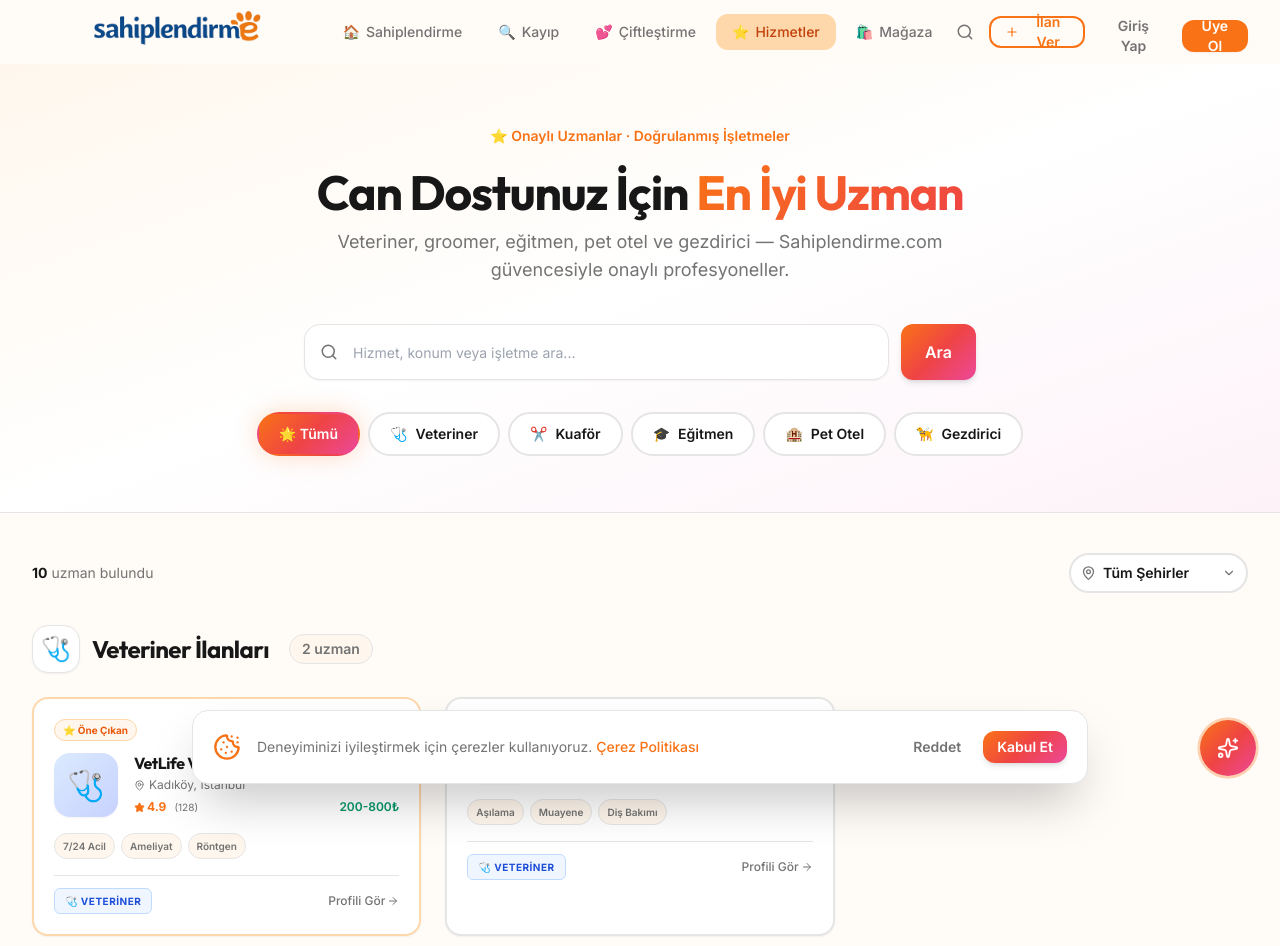
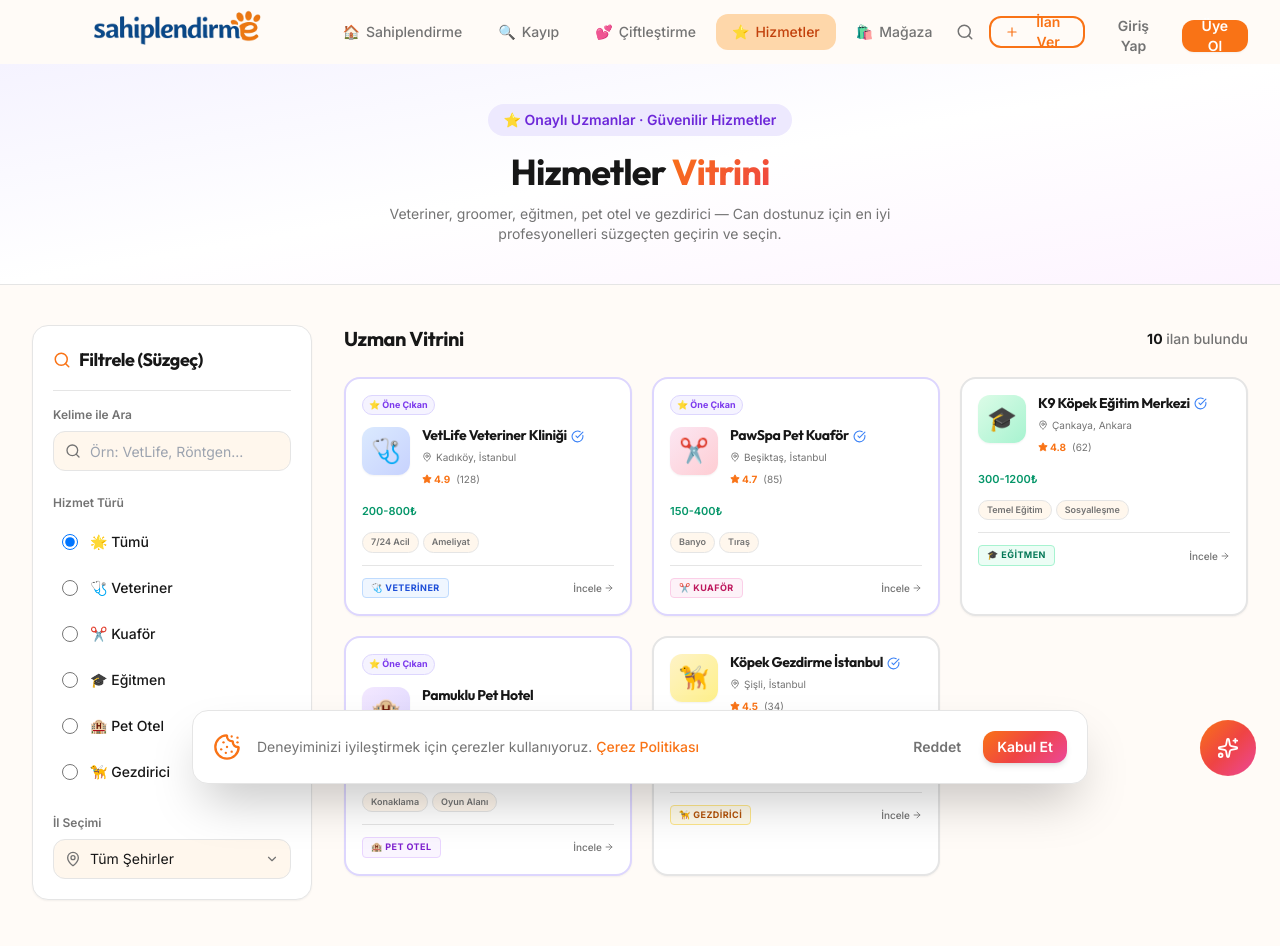
Before and after one commit to sevkabilgisayar/sahiplendirme-web, a Next.js app: page /hizmetler in a window 1280 px wide. Shown: the top 946 px of the page. Built offline with nearby package versions, Linux system fonts and the light colour scheme.

Commit message:
feat: hizmetler sayfasina profesyonel solsuzgec (sidebar filter) eklendi ve reklamlar yalnizca ortada ve sonda gosterilecek sekilde duzenlendi

```diff
--- a/src/app/(main)/hizmetler/page.tsx
+++ b/src/app/(main)/hizmetler/page.tsx
@@ -43,194 +43,163 @@ export default function HizmetlerPage() {
     return result;
   }, [search, selectedCategory, selectedCity]);
 
+  // Reklamın tam ortada çıkması için listenin yarısını hesaplıyoruz
+  const middleIndex = Math.floor(filtered.length / 2);
+
   return (
     <div className="bg-[var(--background)] min-h-screen">
       {/* Hero */}
-      <div className="bg-gradient-to-br from-orange-50 via-white to-pink-50 border-b border-[var(--border)] py-14">
-        <div className="max-w-7xl mx-auto px-4 sm:px-6 lg:px-8">
-          <div className="text-center mb-10">
-            <div className="inline-flex items-center gap-2 bg-[var(--brand-primary)]/10 text-[var(--brand-primary)] text-sm font-semibold px-4 py-1.5 rounded-full mb-4">
-              ⭐ Onaylı Uzmanlar · Doğrulanmış İşletmeler
+      <div className="bg-gradient-to-br from-violet-50 via-white to-fuchsia-50 border-b border-[var(--border)] py-10">
+        <div className="max-w-7xl mx-auto px-4 sm:px-6 lg:px-8 text-center">
+          <div className="inline-flex items-center gap-2 bg-violet-100 text-violet-700 text-sm font-semibold px-4 py-1.5 rounded-full mb-4">
+            ⭐ Onaylı Uzmanlar · Güvenilir Hizmetler
           </div>
-            <h1 className="text-4xl sm:text-5xl font-bold font-display mb-3">
-              Can Dostunuz İçin <span className="text-gradient">En İyi Uzman</span>
+          <h1 className="text-3xl sm:text-4xl font-bold font-display mb-3">
+            Hizmetler <span className="text-gradient">Vitrini</span>
           </h1>
-            <p className="text-lg text-[var(--foreground-muted)] max-w-2xl mx-auto">
-              Veteriner, groomer, eğitmen, pet otel ve gezdirici — Sahiplendirme.com güvencesiyle onaylı profesyoneller.
+          <p className="text-sm text-[var(--foreground-muted)] max-w-xl mx-auto">
+            Veteriner, groomer, eğitmen, pet otel ve gezdirici — Can dostunuz için en iyi profesyonelleri süzgeçten geçirin ve seçin.
           </p>
-          </div>
-
-          {/* Search */}
-          <div className="max-w-2xl mx-auto flex gap-3 mb-8">
-            <div className="flex-1 relative">
-              <Search size={18} className="absolute left-4 top-1/2 -translate-y-1/2 text-[var(--foreground-muted)]" />
-              <input
-                type="text"
-                placeholder="Hizmet, konum veya işletme ara..."
-                value={search}
-                onChange={e => setSearch(e.target.value)}
-                className="w-full h-14 pl-12 pr-4 rounded-2xl border border-[var(--border)] bg-white text-sm shadow-sm focus:outline-none focus:ring-2 focus:ring-[var(--brand-primary)]"
-              />
-              {search && (
-                <button onClick={() => setSearch('')} className="absolute right-4 top-1/2 -translate-y-1/2 text-[var(--foreground-muted)]">
-                  <X size={16} />
-                </button>
-              )}
-            </div>
-            <Button variant="gradient" size="lg" className="h-14 px-6 shadow-brand">Ara</Button>
-          </div>
-
-          {/* Category Tabs */}
-          <div className="flex flex-wrap justify-center gap-2 max-w-3xl mx-auto">
-            <button
-              onClick={() => setSelectedCategory('')}
-              className={`flex items-center gap-2 py-2.5 px-5 rounded-full border-2 font-semibold text-sm transition-all ${
-                !selectedCategory ? 'gradient-brand text-white border-transparent shadow-brand' : 'border-[var(--border)] bg-white hover:border-[var(--brand-primary-light)]'
-              }`}
-            >
-              🌟 Tümü
-            </button>
-            {SERVICE_CATEGORIES.map(cat => (
-              <button
-                key={cat.value}
-                onClick={() => setSelectedCategory(selectedCategory === cat.value ? '' : cat.value)}
-                className={`flex items-center gap-2 py-2.5 px-5 rounded-full border-2 font-semibold text-sm transition-all ${
-                  selectedCategory === cat.value
-                    ? cat.activeBg + ' shadow-sm scale-105'
-                    : 'border-[var(--border)] bg-white hover:border-[var(--brand-primary-light)]'
-                }`}
-              >
-                <span>{cat.emoji}</span>
-                <span>{cat.label}</span>
-              </button>
-            ))}
-          </div>
         </div>
       </div>
 
       <div className="max-w-7xl mx-auto px-4 sm:px-6 lg:px-8 py-10">
-        {/* Filters + Count row */}
-        <div className="flex flex-wrap items-center justify-between gap-4 mb-8">
-          <div className="flex items-center gap-3 flex-wrap">
-            {selectedCategory && (
-              <button onClick={() => setSelectedCategory('')} className="flex items-center gap-1.5 bg-orange-100 text-orange-700 text-sm font-semibold px-3 py-1.5 rounded-full">
-                {SERVICE_CATEGORIES.find(c => c.value === selectedCategory)?.emoji}{' '}
-                {SERVICE_CATEGORIES.find(c => c.value === selectedCategory)?.label}
-                <X size={13} />
-              </button>
-            )}
-            <p className="text-sm text-[var(--foreground-muted)]">
-              <strong className="text-[var(--foreground)]">{filtered.length}</strong> uzman bulundu
-            </p>
+        <div className="grid grid-cols-1 lg:grid-cols-4 gap-8">
+
+          {/* ============ SOL SÜZGEÇ (FİLTRELER SIDEBAR) ============ */}
+          <div className="lg:col-span-1 space-y-6">
+            <div className="bg-white rounded-2xl border border-[var(--border)] p-5 shadow-sm sticky top-24">
+              <div className="flex items-center justify-between mb-4 pb-4 border-b border-[var(--border)]">
+                <h2 className="font-bold font-display text-lg flex items-center gap-2">
+                  <Search size={18} className="text-[var(--brand-primary)]" /> Filtrele (Süzgeç)
+                </h2>
                 {hasFilters && (
                   <button onClick={() => { setSearch(''); setSelectedCategory(''); setSelectedCity(''); }} className="text-xs text-red-500 hover:underline font-medium">
-                Filtreleri Temizle
+                    Temizle
                   </button>
                 )}
               </div>
+
+              {/* Arama */}
+              <div className="mb-6">
+                <label className="block text-xs font-semibold text-[var(--foreground-muted)] mb-2">Kelime ile Ara</label>
                 <div className="relative">
-            <MapPin size={15} className="absolute left-3 top-1/2 -translate-y-1/2 text-[var(--foreground-muted)]" />
-            <select value={selectedCity} onChange={e => setSelectedCity(e.target.value)} className="h-10 pl-8 pr-8 appearance-none rounded-full border-2 border-[var(--border)] bg-white text-sm font-semibold focus:outline-none focus:border-[var(--brand-primary)] cursor-pointer">
+                  <Search size={16} className="absolute left-3 top-1/2 -translate-y-1/2 text-[var(--foreground-muted)]" />
+                  <input
+                    type="text"
+                    placeholder="Örn: VetLife, Röntgen..."
+                    value={search}
+                    onChange={e => setSearch(e.target.value)}
+                    className="w-full h-10 pl-9 pr-3 rounded-xl border border-[var(--border)] bg-[var(--surface-secondary)] text-sm focus:outline-none focus:ring-2 focus:ring-[var(--brand-primary)]"
+                  />
+                  {search && (
+                    <button onClick={() => setSearch('')} className="absolute right-3 top-1/2 -translate-y-1/2 text-[var(--foreground-muted)]">
+                      <X size={14} />
+                    </button>
+                  )}
+                </div>
+              </div>
+
+              {/* Kategori Seçimi */}
+              <div className="mb-6">
+                <label className="block text-xs font-semibold text-[var(--foreground-muted)] mb-3">Hizmet Türü</label>
+                <div className="space-y-2">
+                  <label className="flex items-center gap-3 p-2 rounded-lg hover:bg-[var(--surface-secondary)] cursor-pointer transition-colors border border-transparent hover:border-[var(--border)]">
+                    <input
+                      type="radio"
+                      name="category"
+                      checked={selectedCategory === ''}
+                      onChange={() => setSelectedCategory('')}
+                      className="w-4 h-4 text-[var(--brand-primary)] border-[var(--border)] focus:ring-[var(--brand-primary)]"
+                    />
+                    <span className="text-sm font-medium">🌟 Tümü</span>
+                  </label>
+                  {SERVICE_CATEGORIES.map(cat => (
+                    <label key={cat.value} className="flex items-center gap-3 p-2 rounded-lg hover:bg-[var(--surface-secondary)] cursor-pointer transition-colors border border-transparent hover:border-[var(--border)]">
+                      <input
+                        type="radio"
+                        name="category"
+                        value={cat.value}
+                        checked={selectedCategory === cat.value}
+                        onChange={(e) => setSelectedCategory(e.target.value)}
+                        className="w-4 h-4 text-[var(--brand-primary)] border-[var(--border)] focus:ring-[var(--brand-primary)]"
+                      />
+                      <span className="text-sm font-medium">{cat.emoji} {cat.label}</span>
+                    </label>
+                  ))}
+                </div>
+              </div>
+
+              {/* Şehir Seçimi */}
+              <div>
+                <label className="block text-xs font-semibold text-[var(--foreground-muted)] mb-2">İl Seçimi</label>
+                <div className="relative">
+                  <MapPin size={16} className="absolute left-3 top-1/2 -translate-y-1/2 text-[var(--foreground-muted)]" />
+                  <select
+                    value={selectedCity}
+                    onChange={e => setSelectedCity(e.target.value)}
+                    className="w-full h-10 pl-9 pr-8 appearance-none rounded-xl border border-[var(--border)] bg-[var(--surface-secondary)] text-sm focus:outline-none focus:ring-2 focus:ring-[var(--brand-primary)] cursor-pointer"
+                  >
                     <option value="">Tüm Şehirler</option>
                     {CITIES.map(c => <option key={c} value={c}>{c}</option>)}
                   </select>
                   <ChevronDown size={14} className="absolute right-3 top-1/2 -translate-y-1/2 text-[var(--foreground-muted)] pointer-events-none" />
                 </div>
               </div>
+            </div>
+          </div>
 
-        {/* Render grouped by category if no specific category is selected, else render a single grid */}
+          {/* ============ SAĞ İLANLAR LİSTESİ ============ */}
+          <div className="lg:col-span-3">
+            <div className="flex items-center justify-between mb-6">
+              <h2 className="text-xl font-bold font-display">Uzman Vitrini</h2>
+              <p className="text-sm text-[var(--foreground-muted)] font-medium">
+                <strong className="text-[var(--foreground)]">{filtered.length}</strong> ilan bulundu
+              </p>
+            </div>
+
             {filtered.length > 0 ? (
-          <div className="space-y-16">
-            {SERVICE_CATEGORIES.map((cat, catIdx) => {
-              // Sadece seçili kategori gösterilir (veya hiç seçili değilse hepsi gösterilir)
-              if (selectedCategory && selectedCategory !== cat.value) return null;
+              <div className="space-y-6">
 
-              const categoryServices = filtered.filter(s => s.category === cat.value);
-              if (categoryServices.length === 0) return null;
+                {/* İlk yarıyılı göster */}
+                <div className="grid sm:grid-cols-2 lg:grid-cols-2 xl:grid-cols-3 gap-5">
+                  {filtered.slice(0, middleIndex > 0 ? middleIndex : 1).map(service => (
+                    <ServiceCard key={service.id} service={service} />
+                  ))}
+                </div>
 
-              return (
-                <div key={cat.value} className="space-y-6">
-                  {/* Category Title (only if showing all) */}
-                  {!selectedCategory && (
-                    <div className="flex items-center gap-3 mb-6">
-                      <div className={`w-12 h-12 rounded-2xl flex items-center justify-center text-2xl shadow-sm bg-white border border-[var(--border)]`}>
-                        {cat.emoji}
-                      </div>
-                      <h2 className="text-2xl font-bold font-display text-[var(--foreground)]">{cat.label} İlanları</h2>
-                      <span className="text-sm font-semibold text-[var(--foreground-muted)] px-3 py-1 bg-[var(--surface-secondary)] rounded-full border border-[var(--border)] ml-2">
-                        {categoryServices.length} uzman
-                      </span>
+                {/* ORTAYA REKLAM BANNER'I */}
+                {filtered.length > 1 && (
+                  <div className="py-4">
+                    <AdBanner imageUrl="https://images.unsplash.com/photo-1583337130417-3346a1be7dee?q=80&w=2688&auto=format&fit=crop" linkUrl="#" altText="Sponsorlu PetShop" />
                   </div>
                 )}
 
-                  <div className="grid sm:grid-cols-2 lg:grid-cols-3 gap-6">
-                    {categoryServices.map((service, idx) => (
-                      <Link key={service.id} href={`/hizmetler/${service.id}`}>
-                        <Card className={`p-5 hover:shadow-xl hover:-translate-y-1 transition-all duration-300 cursor-pointer group h-full border-2 ${service.featured ? 'border-orange-200 hover:border-orange-400' : 'border-[var(--border)] hover:border-[var(--brand-primary-light)]'}`}>
-                          {service.featured && (
-                            <div className="flex items-center gap-1 text-[10px] font-bold text-orange-600 bg-orange-50 border border-orange-200 px-2 py-0.5 rounded-full w-fit mb-3">
-                              ⭐ Öne Çıkan
+                {/* İkinci yarıyılı göster */}
+                {filtered.length > 1 && (
+                  <div className="grid sm:grid-cols-2 lg:grid-cols-2 xl:grid-cols-3 gap-5">
+                    {filtered.slice(middleIndex).map(service => (
+                      <ServiceCard key={service.id} service={service} />
+                    ))}
                   </div>
                 )}
-                          <div className="flex items-start gap-4 mb-4">
-                            <div className={`w-16 h-16 rounded-2xl bg-gradient-to-br ${service.color} flex items-center justify-center text-3xl flex-shrink-0 group-hover:scale-105 transition-transform shadow-sm`}>
-                              {service.emoji}
-                            </div>
-                            <div className="flex-1 min-w-0">
-                              <div className="flex items-center gap-1.5 mb-1 flex-wrap">
-                                <h3 className="font-bold text-base leading-tight line-clamp-1">{service.name}</h3>
-                                {service.verified && <CheckCircle size={15} className="text-blue-500 flex-shrink-0" />}
-                              </div>
-                              <div className="flex items-center gap-1 text-xs text-[var(--foreground-muted)]">
-                                <MapPin size={11} className="flex-shrink-0" />
-                                {service.district}, {service.city}
-                              </div>
-                              <div className="flex items-center gap-2 mt-1.5">
-                                <div className="flex items-center gap-0.5 text-orange-500 font-bold text-xs">
-                                  <Star size={11} className="fill-orange-500" />
-                                  {service.rating}
-                                </div>
-                                <span className="text-[10px] text-[var(--foreground-muted)]">({service.reviews})</span>
-                                <span className="text-xs text-emerald-600 font-semibold ml-auto">{service.price}</span>
-                              </div>
-                            </div>
-                          </div>
-                          <div className="flex flex-wrap gap-1.5 mb-4">
-                            {service.tags.map(tag => (
-                              <span key={tag} className="text-[10px] font-semibold bg-[var(--surface-secondary)] text-[var(--foreground-muted)] px-2 py-1 rounded-full border border-[var(--border)]">{tag}</span>
-                            ))}
-                          </div>
-                          <div className="pt-3 border-t border-[var(--border)] flex items-center justify-between">
-                            <span className={`text-[10px] font-bold uppercase tracking-wider px-2.5 py-1 rounded-md border ${cat.color || 'text-[var(--brand-primary)]'}`}>
-                              {cat.emoji} {cat.label}
-                            </span>
-                            <span className="text-xs text-[var(--foreground-muted)] group-hover:text-[var(--brand-primary)] transition-colors font-medium flex items-center gap-0.5">
-                              Profili Gör <ArrowRight size={12} />
-                            </span>
-                          </div>
-                        </Card>
-                      </Link>
-                    ))}
+
+                {/* SONA REKLAM BANNER'I */}
+                <div className="pt-8">
+                  <AdBanner imageUrl="https://images.unsplash.com/photo-1541599540903-216a46ca1dc0?q=80&w=2688&auto=format&fit=crop" linkUrl="#" altText="Veteriner İndirimi" />
                 </div>
 
-                  {/* Reklam alanı: Her kategori grubunun sonunda (son kategori hariç) gösterelim */}
-                  {!selectedCategory && catIdx !== SERVICE_CATEGORIES.length - 1 && categoryServices.length > 0 && (
-                    <div className="mt-8 pt-4">
-                      <AdBanner imageUrl="https://images.unsplash.com/photo-1583337130417-3346a1be7dee?q=80&w=2688&auto=format&fit=crop" linkUrl="#" altText={`${cat.label} Reklam`} />
+              </div>
+            ) : (
+              <div className="text-center py-20 bg-white rounded-3xl border border-[var(--border)]">
+                <div className="text-5xl mb-4">🔍</div>
+                <h3 className="text-lg font-bold font-display mb-2">Kriterlere uygun hizmet bulunamadı</h3>
+                <p className="text-sm text-[var(--foreground-muted)] mb-4">Farklı bir il, kategori veya arama kelimesi deneyin.</p>
+                <Button variant="outline" onClick={() => { setSearch(''); setSelectedCategory(''); setSelectedCity(''); }}>Filtreleri Temizle</Button>
               </div>
             )}
           </div>
-              );
-            })}
         </div>
-        ) : (
-          <div className="text-center py-20">
-            <div className="text-5xl mb-4">🔍</div>
-            <h3 className="text-lg font-bold font-display mb-2">Hizmet bulunamadı</h3>
-            <p className="text-sm text-[var(--foreground-muted)] mb-4">Farklı filtre veya şehir deneyin.</p>
-            <Button variant="outline" onClick={() => { setSearch(''); setSelectedCategory(''); setSelectedCity(''); }}>Filtreleri Temizle</Button>
-          </div>
-        )}
 
         {/* CTA */}
         <div className="mt-20 bg-gradient-to-br from-orange-50 to-rose-50 border border-orange-100 rounded-3xl p-8 sm:p-12 text-center">
@@ -244,13 +213,60 @@ export default function HizmetlerPage() {
               <Button variant="gradient" size="lg" rightIcon={<ArrowRight size={16} />}>Hemen Üye Ol</Button>
             </Link>
           </div>
-          <div className="flex items-center justify-center gap-6 text-sm text-[var(--foreground-muted)] mt-6">
-            <div className="flex items-center gap-1.5"><Shield size={14} className="text-emerald-500" /> Güvenli Ödeme</div>
-            <div className="flex items-center gap-1.5"><CheckCircle size={14} className="text-blue-500" /> İstediğin Zaman İptal</div>
-            <div className="flex items-center gap-1.5"><Zap size={14} className="text-orange-500" /> 5 Dakikada Aktif</div>
-          </div>
         </div>
       </div>
     </div>
   );
 }
+
+// Kart tasarımı aynı sayfada tekrarlanan yapı olduğu için ayrı bir bileşene alındı
+function ServiceCard({ service }: { service: any }) {
+  const categoryData = SERVICE_CATEGORIES.find(c => c.value === service.category);
+  return (
+    <Link href={`/hizmetler/${service.id}`}>
+      <Card className={`p-4 hover:shadow-xl hover:-translate-y-1 transition-all duration-300 cursor-pointer group h-full border-2 ${service.featured ? 'border-violet-200 hover:border-violet-400' : 'border-[var(--border)] hover:border-[var(--brand-primary-light)]'}`}>
+        {service.featured && (
+          <div className="flex items-center gap-1 text-[9px] font-bold text-violet-600 bg-violet-50 border border-violet-200 px-1.5 py-0.5 rounded-full w-fit mb-3">
+            ⭐ Öne Çıkan
+          </div>
+        )}
+        <div className="flex items-start gap-3 mb-4">
+          <div className={`w-12 h-12 rounded-xl bg-gradient-to-br ${service.color} flex items-center justify-center text-2xl flex-shrink-0 group-hover:scale-105 transition-transform shadow-sm`}>
+            {service.emoji}
+          </div>
+          <div className="flex-1 min-w-0">
+            <div className="flex items-center gap-1 mb-1 flex-wrap">
+              <h3 className="font-bold text-sm leading-tight line-clamp-1">{service.name}</h3>
+              {service.verified && <CheckCircle size={13} className="text-blue-500 flex-shrink-0" />}
+            </div>
+            <div className="flex items-center gap-1 text-[10px] text-[var(--foreground-muted)]">
+              <MapPin size={10} className="flex-shrink-0" />
+              {service.district}, {service.city}
+            </div>
+            <div className="flex items-center gap-1.5 mt-1.5">
+              <div className="flex items-center gap-0.5 text-orange-500 font-bold text-[10px]">
+                <Star size={10} className="fill-orange-500" />
+                {service.rating}
+              </div>
+              <span className="text-[10px] text-[var(--foreground-muted)]">({service.reviews})</span>
+            </div>
+          </div>
+        </div>
+        <div className="text-[11px] text-emerald-600 font-semibold mb-3">{service.price}</div>
+        <div className="flex flex-wrap gap-1 mb-3">
+          {service.tags.slice(0,2).map((tag: string) => (
+            <span key={tag} className="text-[9px] font-semibold bg-[var(--surface-secondary)] text-[var(--foreground-muted)] px-2 py-0.5 rounded-full border border-[var(--border)]">{tag}</span>
+          ))}
+        </div>
+        <div className="pt-3 border-t border-[var(--border)] flex items-center justify-between">
+          <span className={`text-[9px] font-bold uppercase tracking-wider px-2 py-0.5 rounded border ${categoryData?.color || 'text-[var(--brand-primary)]'}`}>
+            {categoryData?.emoji} {categoryData?.label}
+          </span>
+          <span className="text-[10px] text-[var(--foreground-muted)] group-hover:text-[var(--brand-primary)] transition-colors font-medium flex items-center gap-0.5">
+            İncele <ArrowRight size={10} />
+          </span>
+        </div>
+      </Card>
+    </Link>
+  );
+}
```
Lines whose indentation alone changed are shown as unchanged.
